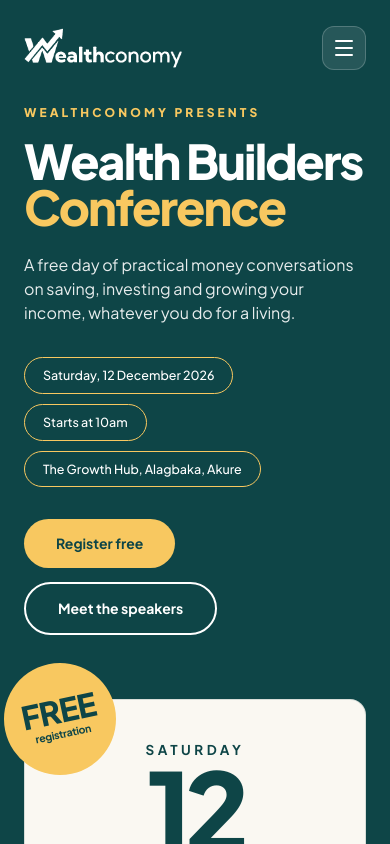
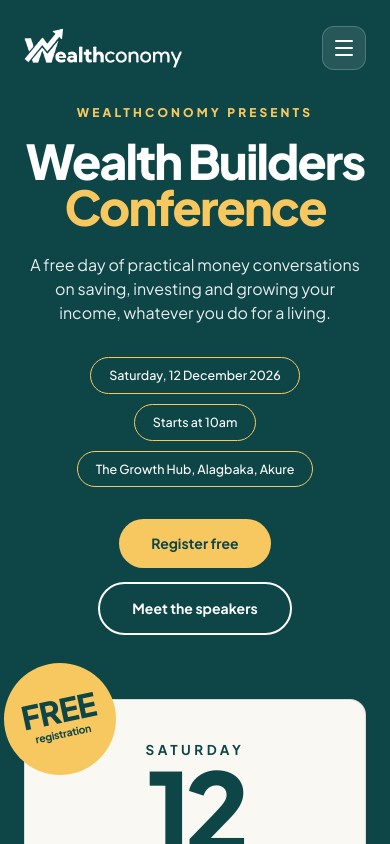
Before and after one commit to engineeringwealthconomy/wealthconomy-conference, a Next.js app: page / in a window 390 px wide. Shown: the top 844 px of the page. Built offline with nearby package versions, Linux system fonts and the light colour scheme.

Commit message:
style: center section headings and buttons on mobile for venue and final cta banner

```diff
--- a/src/app/page.tsx
+++ b/src/app/page.tsx
@@ -373,23 +373,23 @@ export default function WbcPage() {
         <div className="relative z-10 mx-auto flex min-h-[calc(100vh-96px)] w-full max-w-[1380px] items-center px-6 pb-16 pt-2 sm:px-10 lg:px-12 lg:pb-20 lg:pt-4">
           <div className="grid w-full grid-cols-1 items-center gap-12 lg:grid-cols-[minmax(0,1.35fr)_minmax(360px,0.75fr)] lg:gap-8 xl:gap-14">
             {/* Left Column */}
-            <Reveal delay={50} duration={800} className="max-w-[720px]">
-              <p className="mb-4 text-[12px] font-extrabold tracking-[0.26em] text-[#f8c860] uppercase sm:text-[13px]">
+            <Reveal delay={50} duration={800} className="max-w-[720px] text-center lg:text-left">
+              <p className="mb-4 text-center lg:text-left text-[12px] font-extrabold tracking-[0.26em] text-[#f8c860] uppercase sm:text-[13px]">
                 WEALTHCONOMY PRESENTS
               </p>
 
-              <h1 className="text-[48px] font-extrabold leading-[0.95] tracking-[-0.04em] text-white sm:text-[64px] md:text-[76px] lg:text-[84px] xl:text-[92px]">
+              <h1 className="text-center lg:text-left text-[48px] font-extrabold leading-[0.95] tracking-[-0.04em] text-white sm:text-[64px] md:text-[76px] lg:text-[84px] xl:text-[92px]">
                 Wealth Builders
                 <span className="block text-[#f8c860]">Conference</span>
               </h1>
 
-              <p className="mt-6 max-w-[550px] text-[16px] font-normal leading-[1.5] text-white/90 sm:text-[17px] md:text-[18px]">
+              <p className="mt-6 max-w-[550px] mx-auto lg:mx-0 text-center lg:text-left text-[16px] font-normal leading-[1.5] text-white/90 sm:text-[17px] md:text-[18px]">
                 A free day of practical money conversations on saving, investing
                 and growing your income, whatever you do for a living.
               </p>
 
               {/* Event Meta Badges */}
-              <div className="mt-8 flex flex-wrap items-center gap-2.5 sm:gap-3">
+              <div className="mt-8 flex flex-wrap items-center justify-center lg:justify-start gap-2.5 sm:gap-3">
                 <div className="inline-flex items-center rounded-full border border-[#f8c860] bg-[#0E4547] px-4.5 py-2 text-[12.5px] font-medium text-white sm:text-[13.5px]">
                   Saturday, 12 December 2026
                 </div>
@@ -402,7 +402,7 @@ export default function WbcPage() {
               </div>
 
               {/* CTAs */}
-              <div className="mt-8 flex flex-wrap items-center gap-3.5 sm:gap-4">
+              <div className="mt-8 flex flex-wrap items-center justify-center lg:justify-start gap-3.5 sm:gap-4">
                 <a
                   href={REGISTRATION_URL}
                   target="_blank"
@@ -666,16 +666,16 @@ export default function WbcPage() {
         <div className="mx-auto max-w-[1360px]">
           <div className="grid grid-cols-1 items-center gap-12 lg:grid-cols-[1.15fr_0.85fr] lg:gap-16">
             {/* Left Column */}
-            <Reveal>
-              <p className="text-[12px] sm:text-[13px] font-extrabold tracking-[0.25em] text-[#0E4547] uppercase">
+            <Reveal className="text-center lg:text-left">
+              <p className="text-center lg:text-left text-[12px] sm:text-[13px] font-extrabold tracking-[0.25em] text-[#0E4547] uppercase">
                 EVENT DETAILS
               </p>
 
-              <h2 className="mt-3 text-[34px] sm:text-[44px] md:text-[50px] lg:text-[56px] font-extrabold leading-[1.08] tracking-[-0.035em] text-[#112324] max-w-[620px]">
+              <h2 className="mt-3 text-center lg:text-left text-[34px] sm:text-[44px] md:text-[50px] lg:text-[56px] font-extrabold leading-[1.08] tracking-[-0.035em] text-[#112324] max-w-[620px] mx-auto lg:mx-0">
                 One Saturday in Akure, set aside for your money
               </h2>
 
-              <div className="mt-10 space-y-6">
+              <div className="mt-10 space-y-6 max-w-[480px] mx-auto lg:mx-0 text-left">
                 {eventDetails.map((item, index) => (
                   <Reveal key={item.title} delay={index * 70}>
                     <div className="flex items-center gap-4.5 sm:gap-5">
@@ -836,19 +836,19 @@ export default function WbcPage() {
         <div className="mx-auto max-w-[1360px]">
           <div className="flex flex-col items-center justify-between gap-10 lg:flex-row lg:gap-14">
             {/* Left Content */}
-            <Reveal className="max-w-[760px]">
-              <h2 className="text-[34px] sm:text-[44px] md:text-[50px] lg:text-[56px] font-extrabold leading-[1.08] tracking-[-0.035em] text-[#0E4547]">
+            <Reveal className="w-full max-w-[760px] text-center lg:text-left">
+              <h2 className="text-center lg:text-left text-[34px] sm:text-[44px] md:text-[50px] lg:text-[56px] font-extrabold leading-[1.08] tracking-[-0.035em] text-[#0E4547]">
                 Save your free seat at the
                 <span className="block">Wealth Builders Conference</span>
               </h2>
 
-              <p className="mt-4 text-[15px] sm:text-[17px] font-bold text-[#0E4547]/90">
+              <p className="mt-4 text-center lg:text-left text-[15px] sm:text-[17px] font-bold text-[#0E4547]/90 mx-auto lg:mx-0">
                 Saturday, 12 December 2026, from 10am at The Growth Hub,
                 Alagbaka, Akure.
               </p>
 
               {/* Buttons */}
-              <div className="mt-8 flex flex-wrap items-center gap-4">
+              <div className="mt-8 flex flex-wrap items-center justify-center lg:justify-start gap-4">
                 <a
                   href={REGISTRATION_URL}
                   target="_blank"
```
